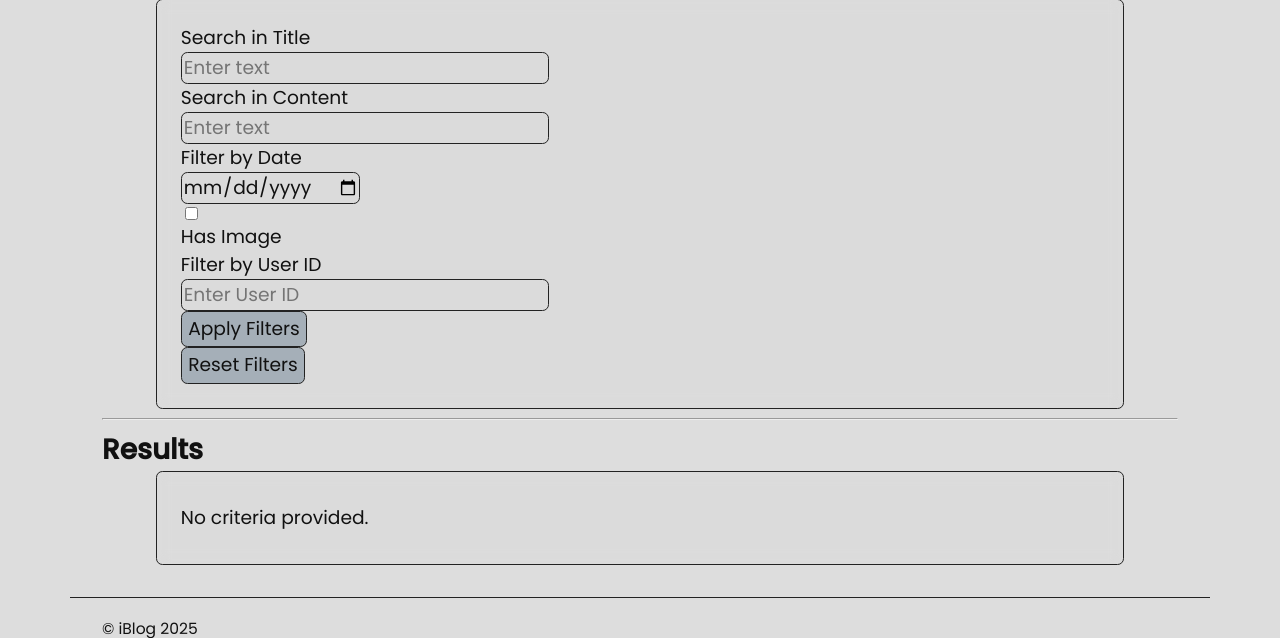
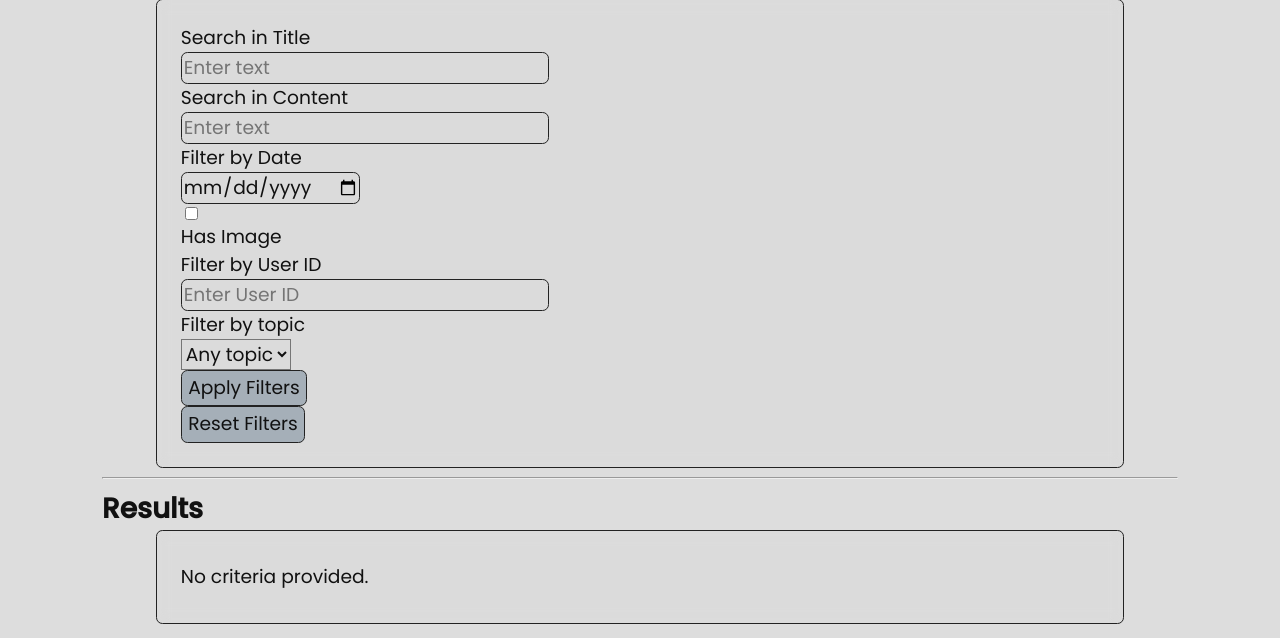
Before and after one commit to arhaankk/iBlog, a PHP site: page /search/search.php in a window 1280 px wide. Shown: the part 266-904 px from the top of the page. Run offline with PHP 8.4, Linux system fonts and the light colour scheme; data comes from the database, SQL or seed files in the repository.

Commit message:
Allow searching by topic
I removed the "has image" checkbox requirement too because, otherwise,
it's basically always required.

```diff
--- a/pages/search/script.js
+++ b/pages/search/script.js
@@ -31,6 +31,10 @@
     if (urlParams.has("userId")) {
         userIdFilter.value = urlParams.get("userId");
     }
+
+    if (urlParams.has("topic")) {
+        topicFilter.value = urlParams.get("topic");
+    }
 }
 
 function isFormEmpty() {
@@ -38,8 +42,9 @@
         !titleSearch.value.trim() &&
         !contentSearch.value.trim() &&
         !dateFilter.value &&
-        !hasImage.checked &&
-        !userIdFilter.value.trim()
+        //!hasImage.checked &&
+        !userIdFilter.value.trim() &&
+        !topicFilter.value.trim()
     );
 }
 
@@ -59,6 +64,7 @@
     const dateFilterValue = dateFilter.value;
     const hasImageValue = hasImage.checked;
     const userIdFilterValue = userIdFilter.value.trim();
+    const topicFilterValue = topicFilter.value.trim();
 
     // Build Query Parameters
     const queryParams = new URLSearchParams();
@@ -67,6 +73,7 @@
     if (dateFilterValue) queryParams.append("date", dateFilterValue);
     if (hasImageValue) queryParams.append("hasImage", "true");
     if (userIdFilterValue) queryParams.append("userId", userIdFilterValue);
+    if (topicFilterValue) queryParams.append("topic", topicFilterValue);
 
     // Update the URL with the query parameters
     const newUrl = `?${queryParams.toString()}`;
--- a/pages/search/search.php
+++ b/pages/search/search.php
@@ -39,6 +39,11 @@
 if (isset($_GET['userId'])) {
     $whereConditions[] = "b.userId = :userId";
     $params[':userId'] = $_GET['userId'];
+}
+
+if (isset($_GET['topic'])) {
+    $whereConditions[] = "b.topic = :topic";
+    $params[':topic'] = $_GET['topic'];
 }
 
 // Construct the base SQL query
@@ -96,6 +101,19 @@
                     <input type="number" class="form-control" id="userIdFilter" placeholder="Enter User ID">
                 </div>
 
+                <!-- Topic -->
+                <div class="col-md-6">
+                    <label for="topicFilter" class="form-label">Filter by topic</label>
+                    <select id="topicFilter" name="topicFilter">
+                        <option value="" default>Any topic</option>
+<?php
+    $topics = $app->config('topics');
+    foreach ($topics as $topic)
+        echo "<option>$topic</option>";
+?>
+                    </select>
+                </div>
+
 <!--                        todo make it into a row instead of column-->
                 <div class="col-12">
                     <button type="submit" class="btn button--active w-100">Apply Filters</button>
--- a/util/blog-card.php
+++ b/util/blog-card.php
@@ -38,7 +38,7 @@
 	$html .= '<strong class="post-user-name"><a href="'.$page->data('pages').'/posts.php?user='.$author['id'].'">' . htmlspecialchars($author['displayname']) . '</a></strong>';
 	$html .= '<h2>' . htmlspecialchars($post['title']) . '</h2>';
 	if ($full)
-		$html .= '<span><small>Topic: <b>' . htmlspecialchars($post['topic']) . '</b></small></span>';
+		$html .= '<span><small>Topic: <a href="'.$page->data('pages').'/search/search.php?topic='.urlencode($post['topic']).'" class="button">' . htmlspecialchars($post['topic']) . '</a></small></span>';
 	$html .= '<div class="blog-content-text">';
 	$html .= '<p>' . htmlspecialchars($post['content']) . '</p>';
 	$html .= '</div>';
```
